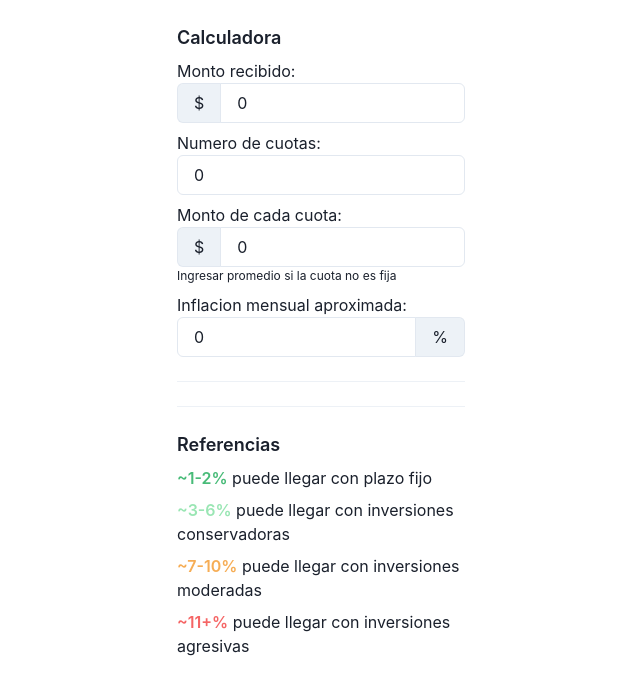
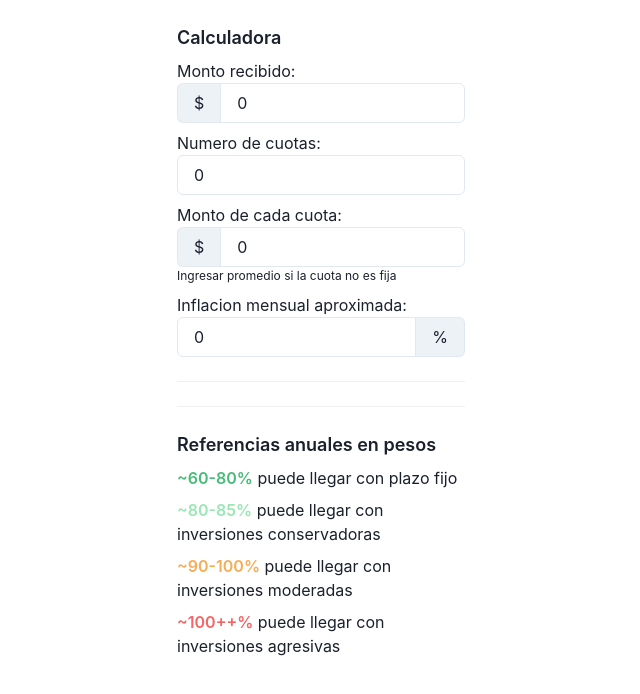
Before and after one commit to tomi-mercado/calculadora-para-padre, a Next.js app: page / in a window 1280 px wide. Shown: the top 694 px of the page, without its empty margins (319-959 px from the left). Built offline with nearby package versions, Linux system fonts and the light colour scheme.

Commit message:
fix: calculations

```diff
--- a/pages/index.tsx
+++ b/pages/index.tsx
@@ -23,7 +23,8 @@ function InvestmentCalculator() {
 
   const mensualReturnNecessary =
     (mensualInflationAprox + interestPerMonth) / 100;
-  const returnNecessary = ((mensualReturnNecessary + 1) ** 12 - 1) * 100;
+  const returnNecessary =
+    ((mensualReturnNecessary + 1) ** installments - 1) * 100;
   const anualReturnNecessary =
     ((returnNecessary / 100 + 1) ** (1 / (installments / 12)) - 1) * 100;
 
@@ -124,30 +125,30 @@ function InvestmentCalculator() {
 
         <Stack gap={2}>
           <Text fontSize="lg" fontWeight={600}>
-            Referencias
+            Referencias anuales en pesos
           </Text>
 
           <Text>
             <Text as="span" color="green.400" fontWeight={600}>
-              ~1-2%
+              ~60-80%
             </Text>{" "}
             puede llegar con plazo fijo
           </Text>
           <Text>
             <Text as="span" color="green.200" fontWeight={600}>
-              ~3-6%
+              ~80-85%
             </Text>{" "}
             puede llegar con inversiones conservadoras
           </Text>
           <Text>
             <Text as="span" fontWeight={600} color="orange.300">
-              ~7-10%
+              ~90-100%
             </Text>{" "}
             puede llegar con inversiones moderadas
           </Text>
           <Text>
             <Text as="span" fontWeight={600} color="red.400">
-              ~11+%
+              ~100++%
             </Text>{" "}
             puede llegar con inversiones agresivas
           </Text>
```
